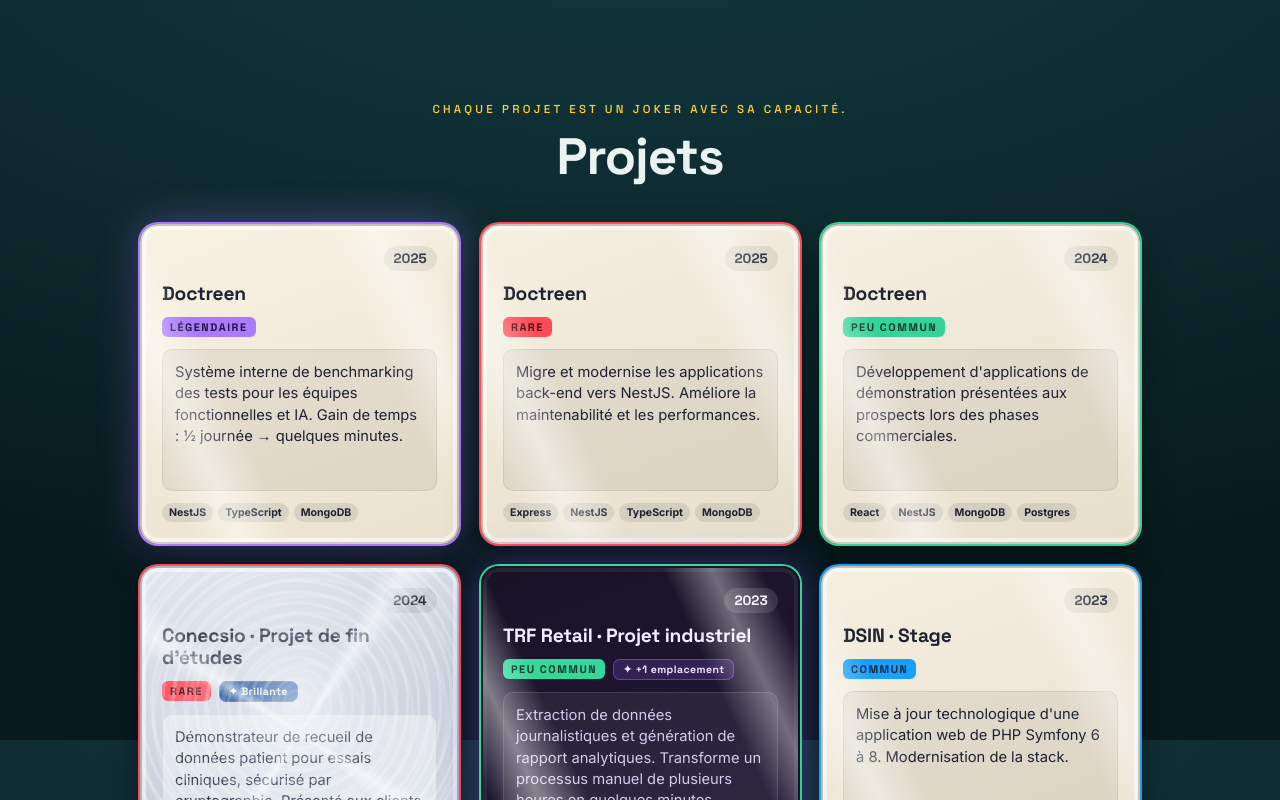
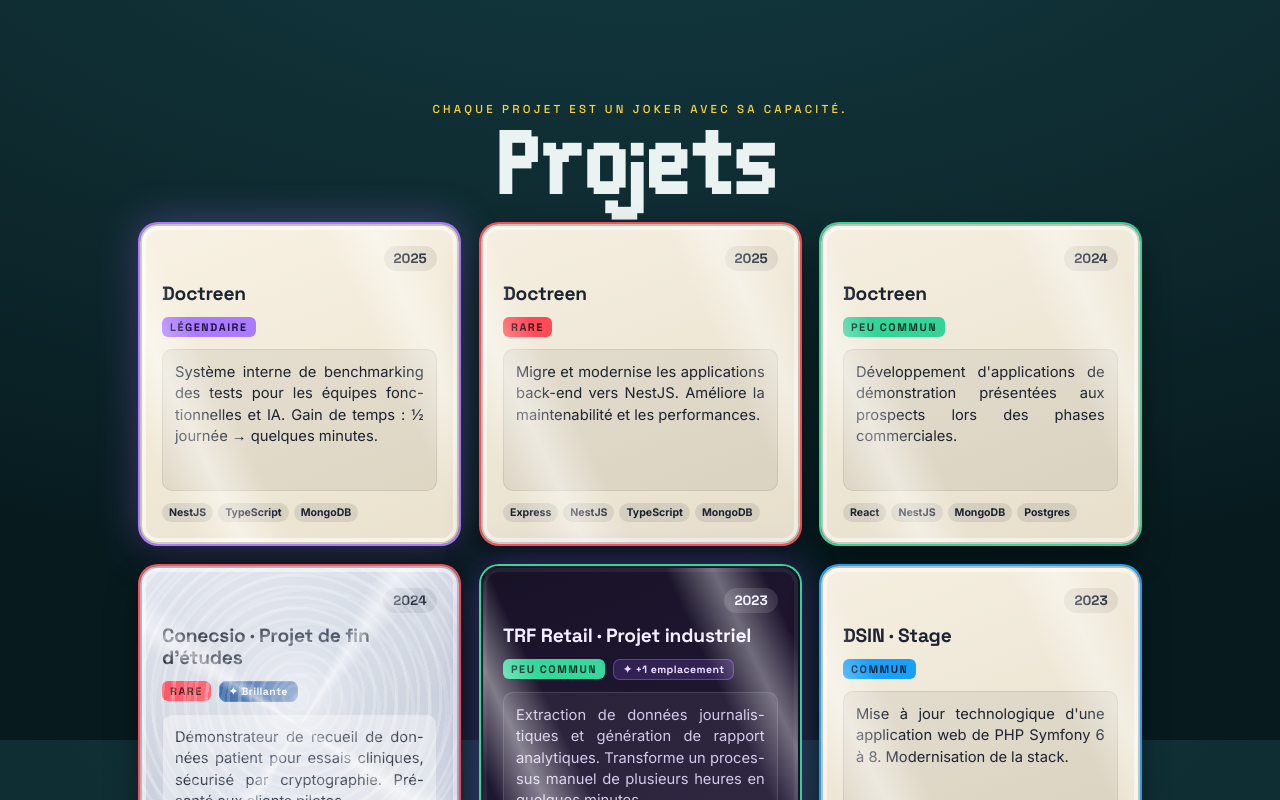
Before and after one commit to MarwaneToury/Toury, a Next.js app: page / in a window 1280 px wide. Shown: the part 1660-2460 px from the top of the page. Built offline with nearby package versions, Linux system fonts and the light colour scheme.

Commit message:
Pixel-font section titles and justified paragraphs

```diff
--- a/app/globals.css
+++ b/app/globals.css
@@ -329,6 +329,15 @@ section {
 @media (max-width: 860px) {
   .hero .pitch { margin-inline: auto; }
 }
+
+/* Justify multi-line body paragraphs for a clean, even block edge.
+   hyphens keeps the inter-word spacing tight instead of gappy. */
+.pitch,
+.joker-ability,
+.job ul {
+  text-align: justify;
+  hyphens: auto;
+}
 .hero-cta {
   display: flex;
   gap: 14px;
@@ -475,8 +484,9 @@ section {
   .skill-card:hover { animation: none; transform: translateY(-6px); }
 }
 
-/* ---------- Balatro pixel font, scoped to the Skills section ---------- */
+/* ---------- Balatro pixel font: Skills section, section titles, cash-out ---------- */
 #skills *,
+.section-title,
 .cashout-eyebrow {
   font-family: var(--font-pixel), var(--font-display), system-ui, sans-serif;
   /* the pixel font has one weight — force it so the browser doesn't fake-bold it */
```
Also changed, not shown: .claude/settings.local.json.
